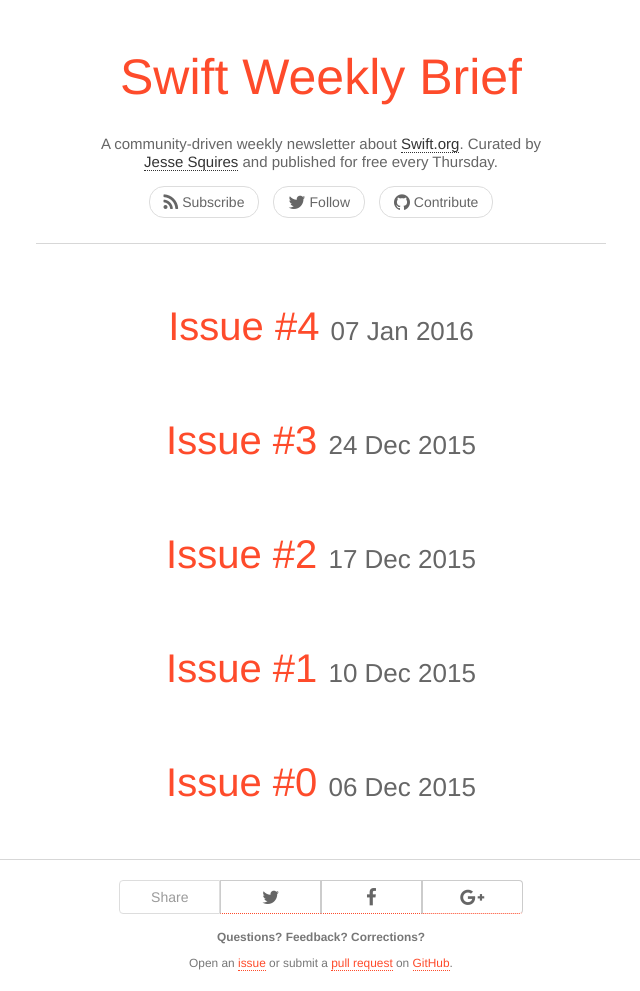
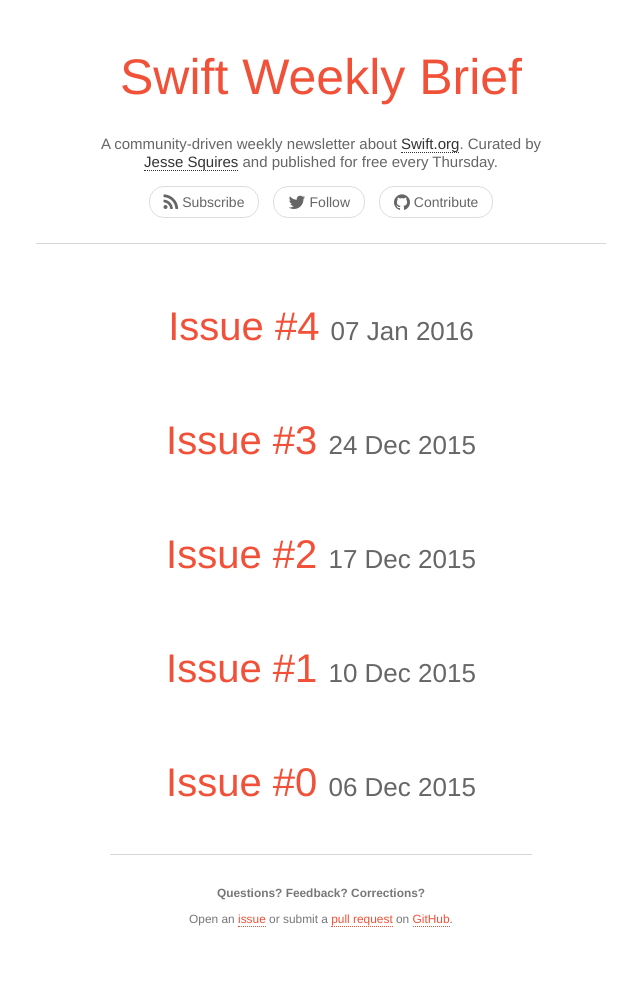
Before and after one commit to SwiftWeekly/swiftweekly.github.io, a Jekyll site: the page built from index.html, in a window 1280 px wide. Shown: the whole page, without its empty margins (319-959 px from the left). Built offline with Jekyll 4.4.1, drawn with Linux system fonts in a browser that asks for light colours; nearby versions of some CDN libraries; Markdown is read by kramdown in place of the engine named in the settings; after the commit the page ends 947 px from its top, so only the background shows below that.

Commit message:
more layout and style refinements

```diff
--- a/_config.yml
+++ b/_config.yml
@@ -17,6 +17,7 @@
 timezone: America/Los_Angeles
 
 url: http://www.swiftweekly.github.io
+handle: '@swiftlybrief'
 
 author:
   name: 'Jesse Squires'
--- a/_includes/footer.html
+++ b/_includes/footer.html
@@ -1,42 +1,14 @@
 
-<div class="sharing">
 <div class="row">
+   <div class="col-sm-8 col-sm-offset-2 col-md-8 col-md-offset-2">
    <hr>
-      <div class="col-md-4 col-sm-4 col-xs-12 center">
-         <div class="btn-group btn-group-justified" role="group">
-
-            <div class="btn-group" role="group">
-               <button class="btn btn-default disabled">Share</button>
-            </div>
-
-            <div class="btn-group" role="group">
-               <a class="btn btn-default" href="https://twitter.com/intent/tweet?text={{ page.title | uri_escape }}%20{{ site.url }}{{ page.url }}" target="_blank">
-                  <i class="fa fa-lg fa-twitter"></i>
-               </a>
-            </div>
-
-            <div class="btn-group" role="group">
-               <a class="btn btn-default" href="https://www.facebook.com/sharer.php?u={{ site.url }}{{ page.url }}" target="_blank">
-                  <i class="fa fa-lg fa-facebook"></i>
-               </a>
-            </div>
-
-            <div class="btn-group" role="group">
-               <a class="btn btn-default" href="https://plus.google.com/share?url={{ site.url }}{{ page.url }}" target="_blank">
-                  <i class="fa fa-lg fa-google-plus"></i>
-               </a>
-            </div>
-
-         </div> <!-- btn group -->
-      </div> <!-- col -->
-   </div> <!-- row -->
-</div> <!-- sharing -->
-
-<div>
       <p class="text-muted text-center">
          <small>
             <strong>Questions? Feedback? Corrections?</strong><br/>
-         Open an <a href="{{ site.links.issue }}" target="_blank">issue</a> or submit a <a href="{{ site.links.pull }}" target="_blank">pull request</a> on <a href="{{ site.links.github }}" target="_blank">GitHub</a>.
+            Open an <a href="{{ site.links.issue }}" target="_blank">issue</a> or
+            submit a <a href="{{ site.links.pull }}" target="_blank">pull request</a>
+            on <a href="{{ site.links.github }}" target="_blank">GitHub</a>.
          </small>
       </p>
    </div>
+</div>
--- a/css/style.css
+++ b/css/style.css
@@ -15,15 +15,15 @@
 }
 
 a {
-   color: #fe4b2b;
+   color: #f05138;
 }
 
 a:link {
-   border-bottom: 1px dotted #fe4b2b;
+   border-bottom: 1px dotted #f05138;
 }
 
 a:visited {
-   color: #fe4b2b;
+   color: #f05138;
    border-width: 0px;
    text-decoration: none;
 }
--- a/index.html
+++ b/index.html
@@ -10,11 +10,9 @@
 				<a href="{{ post.url }}">{{ post.title }}</a>
 				<small class="post-date">{{ post.date | date_to_string }}</small>
 			</h1>
-
 			{% if post.date-updated %}
-				<small class="text-danger"><strong>Updated: {{ post.date-updated }}</strong></small>
+				<small class="center text-danger"><strong>Updated: {{ post.date-updated }}</strong></small>
 			{% endif %}
-
 		</article>
 	{% endfor %}
 </div> <!-- post-list -->
```
Also changed, not shown: _layouts/post.html (+32 -1 lines), img/swift-logo.png (added). Lines whose indentation alone changed are shown as unchanged.
